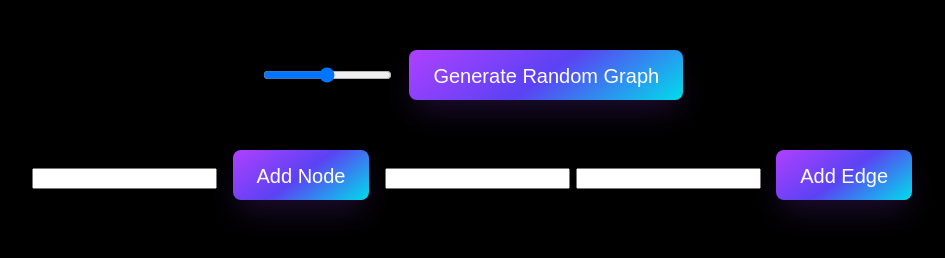
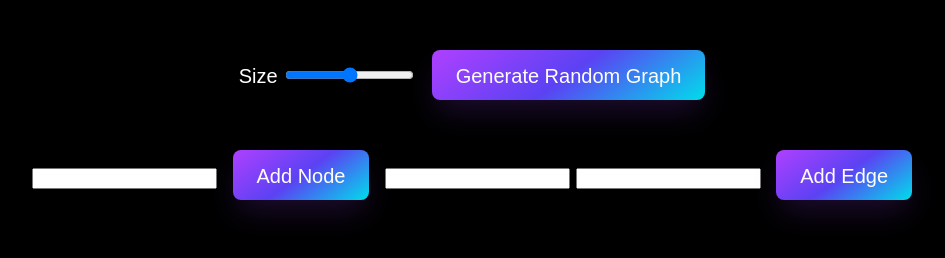
Before and after one commit to yashcode00/AlgoDSVisualizer, a plain HTML site: page graphs.html in a window 1280 px wide. Shown: the whole page, without its empty margins (153-1098 px from the left). Drawn offline with nearby package versions, Linux system fonts and the light colour scheme.

Commit message:
Added label on graph size

```diff
--- a/graphs.html
+++ b/graphs.html
@@ -16,6 +16,7 @@
 <body>
     <div id="canvas1"></div>
     <div class="container">
+        <label for="gsz">Size</label>
         <input id="gsz" type="range" min="1" max="15" value="8">
         <button onclick="generateRandomGraph()">Generate Random Graph</button>
     </div>
```
